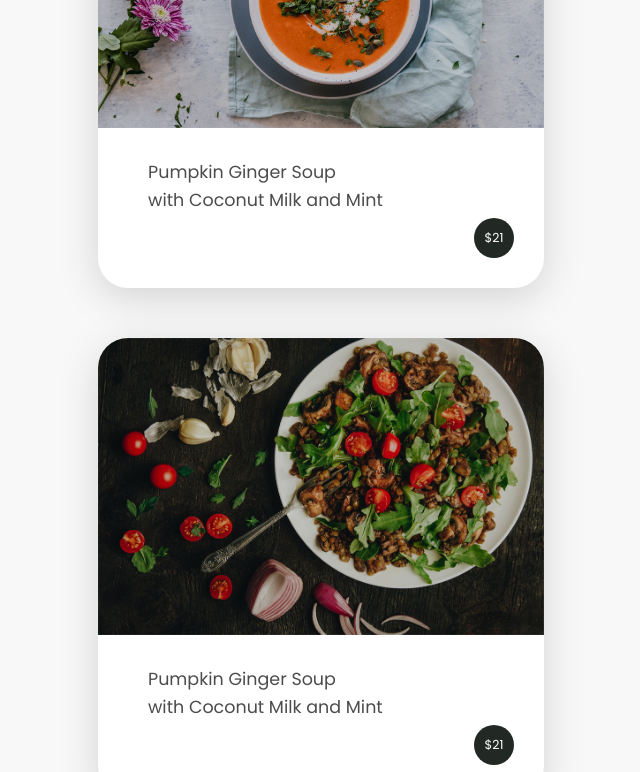
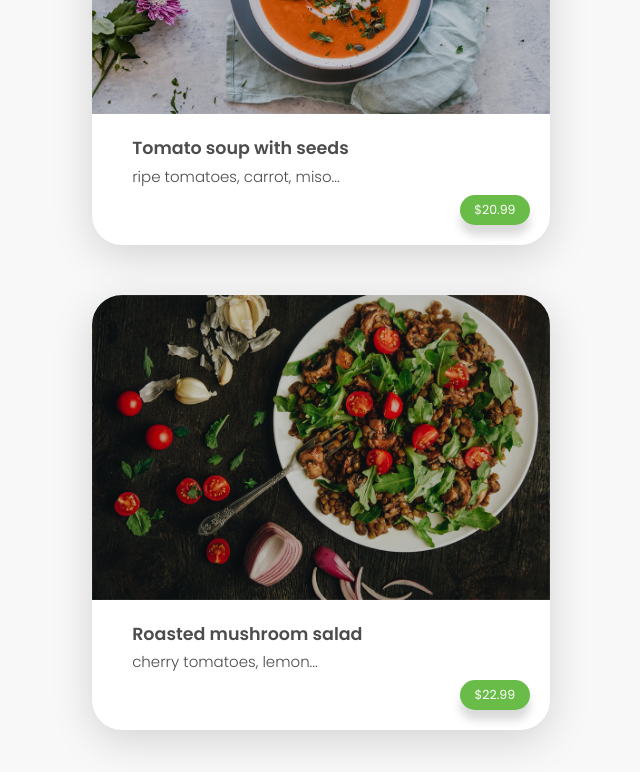
Before and after one commit to anna-ossowska/foodly-app, a React (Create React App) app: page /home in a window 1280 px wide. Shown: the part 1620-2392 px from the top of the page, without its empty margins (319-959 px from the left). Built offline with nearby package versions, Linux system fonts and the light colour scheme; no server answers.

Commit message:
Adding menu-slice + refactoring

```diff
--- /dev/null
+++ b/src/components/Layout/PopularDish.js
@@ -0,0 +1,18 @@
+import classes from './PopularDish.module.css';
+
+const PopularDish = (props) => {
+  return (
+    <div className={classes['dish-card']}>
+      <img src={props.image} alt="dish" />
+      <div className={classes.info}>
+        <div className="info-header">
+          <h4 className={classes.title}>{props.title}</h4>
+          <p className={classes.description}>{props.shortDescription}</p>
+        </div>
+        <p className={classes.price}>${props.price}</p>
+      </div>
+    </div>
+  );
+};
+
+export default PopularDish;
--- /dev/null
+++ b/src/components/Layout/PopularDish.module.css
@@ -0,0 +1,51 @@
+.dish-card {
+  background-color: var(--color-white);
+  max-width: 70rem;
+  box-shadow: 0 1rem 4rem rgba(0, 0, 0, 0.15);
+  border-radius: 3rem;
+  display: flex;
+  flex-direction: column;
+  justify-content: space-between;
+  transition: all 0.25s ease-in;
+}
+
+.dish-card:hover {
+  transform: scale(1.013);
+}
+
+.dish-card img {
+  width: 100%;
+  height: 70%;
+  object-fit: cover;
+  border-radius: 3rem 3rem 0 0;
+  position: relative;
+}
+
+.dish-card .info {
+  padding: 2rem 2rem 2rem 4rem;
+  height: 30%;
+  display: flex;
+  justify-content: space-between;
+}
+
+.dish-card .title {
+  font-family: 'Poppins', sans-serif;
+  font-weight: 600;
+  font-size: 1.75rem;
+  margin-bottom: 0.25rem;
+}
+
+.dish-card .price {
+  align-self: flex-end;
+  height: 3rem;
+  width: 7rem;
+  border-radius: 3rem;
+  background-color: var(--color-highlight);
+  color: var(--color-white);
+  text-align: center;
+  font-weight: 500;
+  font-size: 1.25rem;
+  padding: 0.5rem 1rem;
+  margin-left: 2rem;
+  box-shadow: 0 1rem 1rem rgba(0, 0, 0, 0.15);
+}
--- a/src/components/Layout/PopularDishes.js
+++ b/src/components/Layout/PopularDishes.js
@@ -1,10 +1,11 @@
 import classes from './PopularDishes.module.css';
-import dish1Image from '../../images/dish-1.png';
-import dish2Image from '../../images/dish-2.png';
-import dish3Image from '../../images/dish-3.png';
 import { Link } from 'react-router-dom';
+import { useSelector } from 'react-redux';
+import PopularDish from './PopularDish';
 
 const PopularDishes = () => {
+  const items = useSelector((state) => state.menu.items);
+  const filteredItems = items.filter((item) => item.isPopular === true);
   return (
     <section className={classes['popular-section']}>
       <div className={classes['poular-header']}>
@@ -12,39 +13,16 @@ const PopularDishes = () => {
         <p>Always made with premium ingredients</p>
       </div>
       <div className={classes['poular-container']}>
-        <div className={classes['dish-card']}>
-          <img src={dish1Image} alt="dish" />
-          <div className={classes.info}>
-            <h4 className={classes.title}>
-              Pumpkin Ginger Soup
-              <br />
-              with Coconut Milk and Mint
-            </h4>
-            <p className={classes.price}>$21</p>
-          </div>
-        </div>
-        <div className={classes['dish-card']}>
-          <img src={dish2Image} alt="dish" />
-          <div className={classes.info}>
-            <h4 className={classes.title}>
-              Pumpkin Ginger Soup
-              <br />
-              with Coconut Milk and Mint
-            </h4>
-            <p className={classes['price']}>$21</p>
-          </div>
-        </div>
-        <div className={classes['dish-card']}>
-          <img src={dish3Image} alt="dish" />
-          <div className={classes.info}>
-            <h4 className={classes.title}>
-              Pumpkin Ginger Soup
-              <br />
-              with Coconut Milk and Mint
-            </h4>
-            <p className={classes.price}>$21</p>
-          </div>
-        </div>
+        {filteredItems.map((item) => {
+          return (
+            <PopularDish
+              title={item.title}
+              shortDescription={item.shortDescription}
+              price={item.price}
+              image={item.image}
+            />
+          );
+        })}
       </div>
       <div className={classes['popular-actions']}>
         <Link to="/menu">
--- a/src/components/Layout/PopularDishes.module.css
+++ b/src/components/Layout/PopularDishes.module.css
@@ -30,67 +30,6 @@
   justify-items: center;
   margin: 1rem auto;
   max-width: 80%;
-}
-
-.dish-card {
-  background-color: var(--color-white);
-  max-width: 70rem;
-  box-shadow: 0 1rem 4rem rgba(0, 0, 0, 0.15);
-  border-radius: 3rem;
-  display: flex;
-  flex-direction: column;
-  justify-content: space-between;
-  transition: all 0.25s ease-in;
-}
-
-.dish-card:hover {
-  transform: scale(1.013);
-}
-
-.dish-card img {
-  width: 100%;
-  height: 65%;
-  object-fit: cover;
-  border-radius: 3rem 3rem 0 0;
-  position: relative;
-}
-
-img::before {
-  content: '';
-  position: absolute;
-  top: 0;
-  left: 0;
-  width: 100%;
-  height: 100%;
-  background: rgba(0, 0, 0, 0.6);
-  z-index: 100;
-}
-
-.dish-card .info {
-  padding: 2.5rem 2.5rem 2.5rem 4rem;
-  height: 35%;
-  display: flex;
-  justify-content: space-between;
-}
-
-.dish-card .title {
-  font-family: 'Poppins', sans-serif;
-  font-weight: 500;
-  font-size: 1.75rem;
-}
-
-.dish-card .price {
-  align-self: flex-end;
-  height: 4rem;
-  width: 4rem;
-  border-radius: 50%;
-  background-color: var(--color-grey-dark-1);
-  color: var(--color-white);
-  text-align: center;
-  font-weight: 500;
-  font-size: 1.25rem;
-  padding: 1rem;
-  margin-left: 2rem;
 }
 
 .popular-actions {
--- a/src/components/Meals/AvaialbleMeals.js
+++ b/src/components/Meals/AvaialbleMeals.js
@@ -1,79 +1,12 @@
+import { useSelector } from 'react-redux';
 import MealItem from './MealItem';
 
-const AVAILABLE_MEALS = [
-  {
-    id: 'm1',
-    title: 'Grilled lobster with Thai herbs',
-    description:
-      'lobster, lemongrass, baby spinach, peas, coconut milk, mint, coriander, garlic.',
-    price: 36.99,
-    popular: false,
-  },
+const AvailableMeals = () => {
+  const items = useSelector((state) => state.menu.items);
 
-  {
-    id: 'm2',
-    title: 'Slow cooker chicken Pho',
-    description:
-      'chicken, ginger, fresh red chilli peppers, broccoli, carrot, garlic, Thai fish sauce, rice noodles',
-    price: 32.99,
-    popular: true,
-  },
-
-  {
-    id: 'm3',
-    title: 'Steamed ginger fish',
-    description:
-      'cod, basil leaves, parsley, ginger, sesame oil, eggs, spring onions, curry, jasmine rice',
-    price: 30.99,
-    popular: false,
-  },
-
-  {
-    id: 'm4',
-    title: 'Goat cheese quenelles',
-    description: 'fresh peas, pea shoots, radishes, mint leaves, orange juice',
-    price: 28.99,
-    popular: false,
-  },
-
-  {
-    id: 'm5',
-    title: 'Halloumi salad',
-    description:
-      'harissa paste, lemon, vine tomatoes, cider vinegar, Greek-style yoghurt, rocket leaves',
-    price: 25.99,
-    popular: false,
-  },
-
-  {
-    id: 'm6',
-    title: 'Tomato soup with seeds',
-    description:
-      'ripe tomatoes, carrot, garlic, toasted pumpkin and sesame seeds, miso, low-fat yoghurt',
-    price: 20.99,
-    popular: true,
-  },
-  {
-    id: 'm7',
-    title: 'Roasted mushroom salad',
-    description:
-      'cremini mushrooms, cherry tomatoes, lemon, garlic, parsley, basil, rocket salad',
-    price: 22.99,
-    popular: true,
-  },
-  {
-    id: 'm8',
-    title: 'Avocado rice bowl',
-    description:
-      'grain brown rice, ripe avocado, radishes, apple cider vinegar, fresh coriander, lemon',
-    price: 18.99,
-  },
-];
-
-const AvailableMeals = () => {
   return (
     <ul>
-      {AVAILABLE_MEALS.map((meal) => {
+      {items.map((meal) => {
         return (
           <MealItem
             key={meal.id}
--- a/src/components/Meals/MealItem.module.css
+++ b/src/components/Meals/MealItem.module.css
@@ -4,6 +4,7 @@
   font-weight: 600;
   color: var(--color-grey-dark-3);
 }
+
 .meal-price {
   color: var(--color-highlight);
   font-family: 'Poppins', sans-serif;
--- a/src/components/UI/Notification.js
+++ b/src/components/UI/Notification.js
@@ -3,7 +3,8 @@ import classes from './Notification.module.css';
 const Notification = (props) => {
   return (
     <div className={`${props.className} ${classes.notification}`}>
-      <p>{props.msg}</p>
+      {/* /////////////////////// */}
+      <div>{props.msg}</div>
     </div>
   );
 };
--- a/src/pages/Menu.module.css
+++ b/src/pages/Menu.module.css
@@ -13,6 +13,6 @@
 @media only screen and (max-width: 75em) {
   .menu-grid {
     display: block;
-    margin-bottom: 5rem;
+    margin-bottom: 0;
   }
 }
--- a/src/store/index.js
+++ b/src/store/index.js
@@ -1,11 +1,13 @@
 import { configureStore } from '@reduxjs/toolkit';
 import cartSlice from './cart-slice';
 import uiSlice from './ui-slice';
+import menuSlice from './menu-slice';
 
 const store = configureStore({
   reducer: {
     cart: cartSlice.reducer,
     ui: uiSlice.reducer,
+    menu: menuSlice.reducer,
   },
 });
 
--- /dev/null
+++ b/src/store/menu-slice.js
@@ -0,0 +1,100 @@
+import { createSlice } from '@reduxjs/toolkit';
+import dish1Image from '../images/dish-1.png';
+import dish2Image from '../images/dish-2.png';
+import dish3Image from '../images/dish-3.png';
+
+const menuSlice = createSlice({
+  name: 'menu',
+  initialState: {
+    items: [
+      {
+        id: 'm1',
+        title: 'Grilled lobster with Thai herbs',
+        description:
+          'lobster, lemongrass, baby spinach, peas, coconut milk, mint, coriander, garlic.',
+        shortDescription: 'lobster, lemongrass...',
+        price: 36.99,
+        isPopular: false,
+        image: null,
+      },
+
+      {
+        id: 'm2',
+        title: 'Slow cooker chicken Pho',
+        description:
+          'chicken, ginger, Thai fish sauce, fresh red chilli peppers, broccoli, carrot, garlic, rice noodles',
+        shortDescription: 'chicken, ginger, Thai fish sauce...',
+        price: 32.99,
+        isPopular: true,
+        image: dish1Image,
+      },
+
+      {
+        id: 'm3',
+        title: 'Steamed ginger fish',
+        description:
+          'cod, basil leaves, parsley, ginger, sesame oil, eggs, spring onions, curry, jasmine rice',
+        shortDescription: 'cod, basil leaves, parsley...',
+        price: 30.99,
+        isPopular: false,
+        image: null,
+      },
+
+      {
+        id: 'm4',
+        title: 'Goat cheese quenelles',
+        description:
+          'fresh peas, pea shoots, radishes, mint leaves, orange juice',
+        shortDescription: 'fresh peas, pea shoots...',
+        price: 28.99,
+        isPopular: false,
+        image: null,
+      },
+
+      {
+        id: 'm5',
+        title: 'Halloumi salad',
+        description:
+          'harissa paste, lemon, vine tomatoes, cider vinegar, Greek-style yoghurt, rocket leaves',
+        shortDescription: 'harissa paste, lemon, vine tomatoes...',
+        price: 25.99,
+        isPopular: false,
+        image: null,
+      },
+
+      {
+        id: 'm6',
+        title: 'Tomato soup with seeds',
+        description:
+          'ripe tomatoes, carrot, miso, toasted pumpkin and sesame seeds, low-fat yoghurt',
+        shortDescription: 'ripe tomatoes, carrot, miso...',
+        price: 20.99,
+        isPopular: true,
+        image: dish2Image,
+      },
+      {
+        id: 'm7',
+        title: 'Roasted mushroom salad',
+        description:
+          'cremini mushrooms, cherry tomatoes, lemon, garlic, parsley, basil, rocket salad',
+        shortDescription: 'cherry tomatoes, lemon...',
+        price: 22.99,
+        isPopular: true,
+        image: dish3Image,
+      },
+      {
+        id: 'm8',
+        title: 'Avocado rice bowl',
+        description:
+          'brown rice, ripe avocado, radishes, apple cider vinegar, fresh coriander, lemon',
+        shortDescription: 'brown rice, ripe avocado, radishes...',
+        price: 18.99,
+        isPopular: false,
+        image: null,
+      },
+    ],
+    reducers: {},
+  },
+});
+
+export default menuSlice;
```
Also changed, not shown: src/components/Meals/MealItem.js (+2 -10 lines), 1 other file (tests, documents, lock files or other folders).
